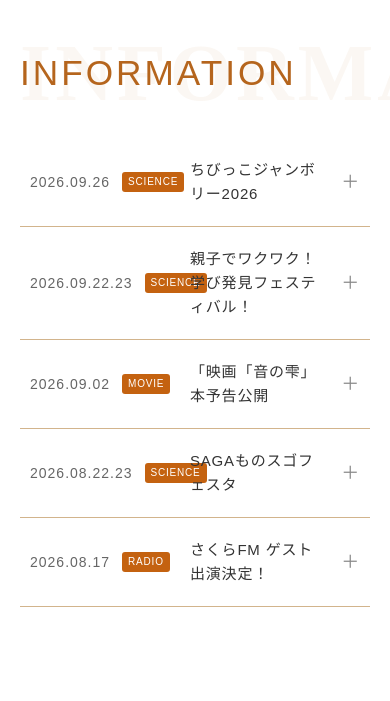
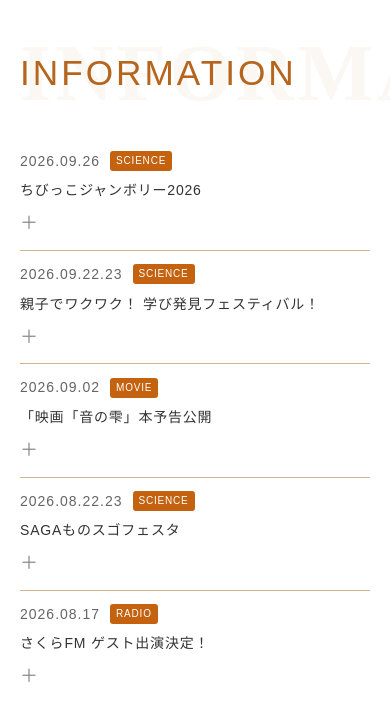
Before and after one commit to aika78/mukai_hinata, a plain HTML site: page index.html in a window 390 px wide. Shown: the part 846-1547 px from the top of the page. Drawn offline with Linux system fonts and the light colour scheme.

Commit message:
Add files via upload

```diff
--- a/index.html
+++ b/index.html
@@ -147,36 +147,31 @@
             pointer-events: none;
         }
 
-        /* --- NEWS リスト --- */
-        .news-list {
-            list-style: none;
-            border-top: 1px solid #eee;
-        }
-        .news-item {
-            display: flex;
-            align-items: center;
-            padding: 20px 0;
-            border-bottom: 1px solid #eee;
-            gap: 20px;
-        }
-        .news-date {
-            font-size: 0.85rem;
-            color: #666;
-            white-space: nowrap;
-        }
-        .news-tag {
-            font-size: 0.75rem;
-            padding: 3px 10px;
-            background-color: #d2691e;
-            color: #fff;
-            border-radius: 2px;
-            white-space: nowrap;
-        }
-        .news-title {
-            font-size: 0.95rem;
-            color: #222;
-        }
-
+        /* --- information リスト --- */
+       @media screen and (max-width: 768px) {
+    /* INFORMATIONの項目内をスマホでは縦並びにする */
+    .info-header, summary.info-header {
+        flex-direction: column !important;
+        align-items: flex-start !important;
+        gap: 8px !important;
+        padding: 12px 0 !important;
+    }
+
+    /* 日付とタグの並び */
+    .info-meta {
+        display: flex !important;
+        align-items: center !important;
+        gap: 10px !important;
+    }
+
+    /* タイトルが重ならないように幅を100%に */
+    .info-title {
+        width: 100% !important;
+        margin: 0 !important;
+        font-size: 14px !important;
+        line-height: 1.5 !important;
+    }
+}
         /* --- MEDIA セクション & タブ切替・リスト --- */
         .genre-tabs {
             display: flex;
@@ -1810,7 +1805,7 @@ details[open] .toggle-icon {
         <div class="header-right">
             <ul class="nav-menu">
                 <li><a href="#top">TOP</a></li>
-                <li><a href="#INFORMATION">INFORMATION</a></li>
+                <li><a href="#information">INFORMATION</a></li>
                 <li><a class="bioOpenTrigger">BIOGRAPHY</a></li>
                 <li><a href="#media">MEDIA</a></li>
 <li><a href="#photos">PHOTOS</a></li>
@@ -1875,7 +1870,7 @@ details[open] .toggle-icon {
     </div>
 
     <!-- INFORMATION セクション -->
-<section id="INFORMATION" class="info-section">
+<section id="information" class="info-section">
     <!-- ▼ ここをラッパーで囲み、背景用の文字を追加する ▼ -->
     <div class="section-title-wrapper">
         <span class="bg-title">INFORMATION</span>
```
